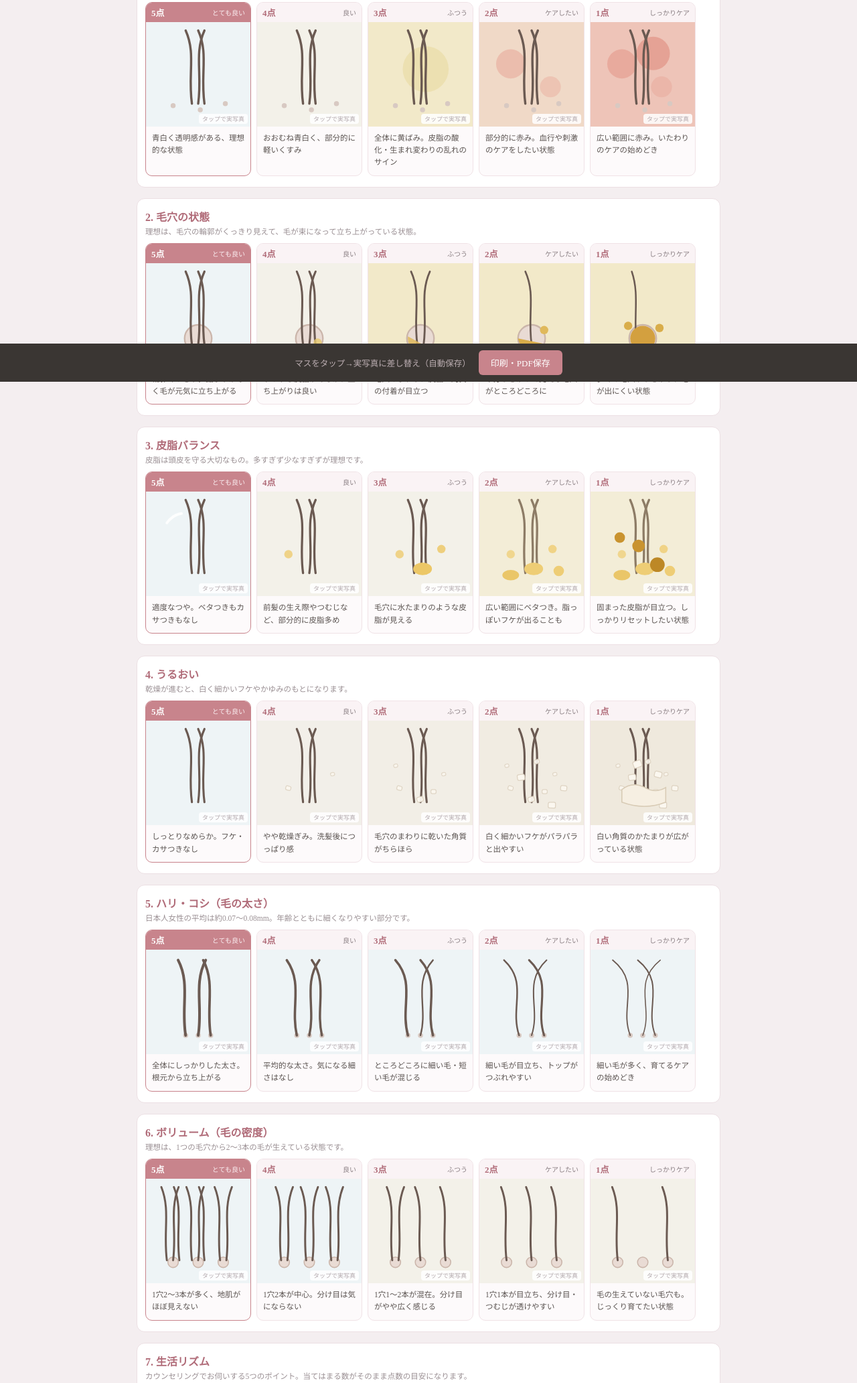
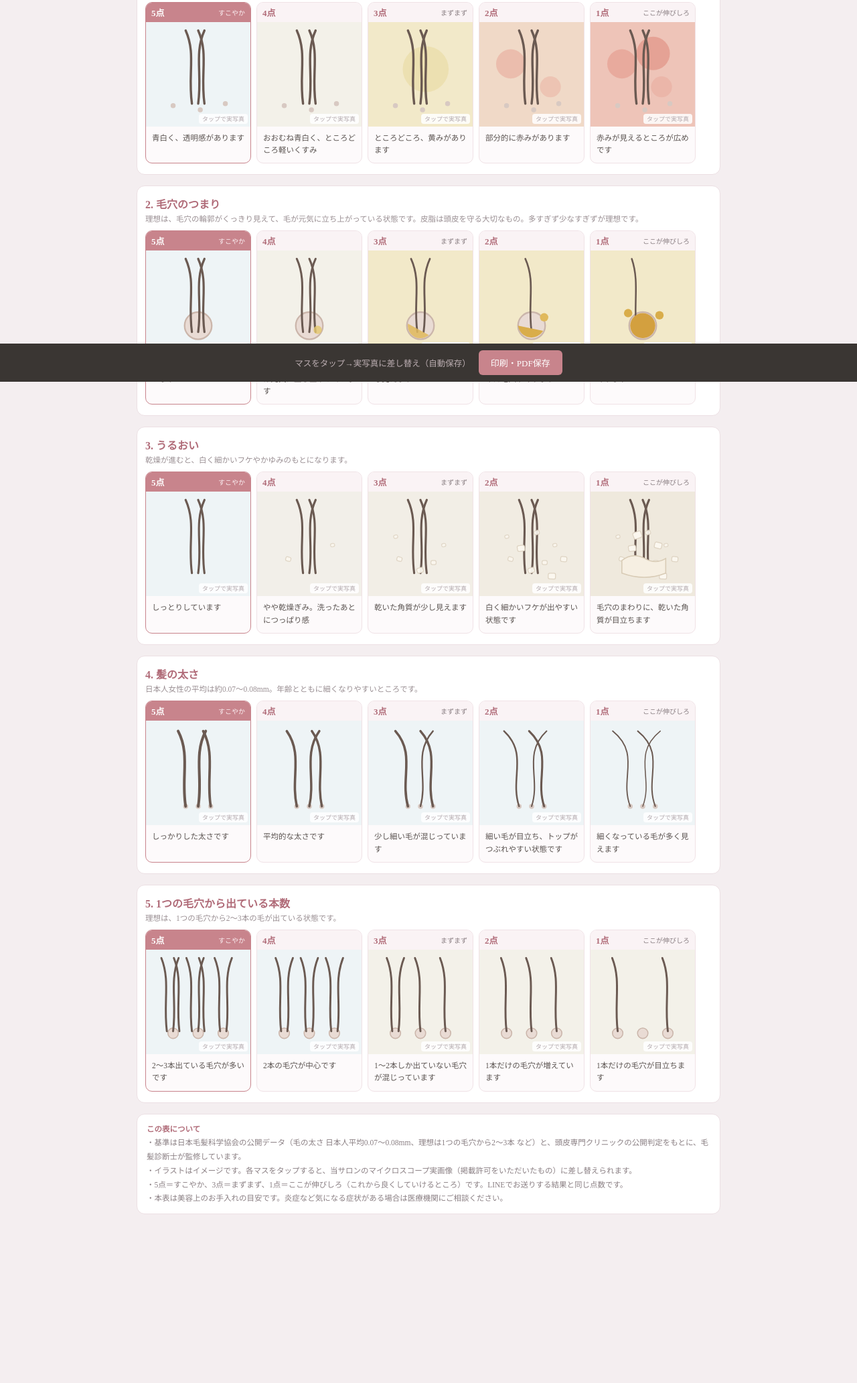
Before and after one commit to stylelfocus/lita-lab-tools, a plain HTML site: page mihon.html in a window 1280 px wide. Shown: the part 230-2295 px from the top of the page at 67% size. After the commit the page ends 2133 px from the top, so only its background shows below. Drawn offline with Linux system fonts and the light colour scheme.

Commit message:
頭皮コンディション見本表を最新に（5項目×5点満点・印刷はA4たて1枚）
原本＝Lita-lab-AI-Code/tools/Lita-lab_頭皮コンディション見本表.html と同じ中身。
2026-11-13 に5項目×5点満点へ作り直し、2026-11-16 に印刷でA4たて1枚に収まるようにした分を反映。
2026-11-16 オーナーの決裁「反映する」。

Co-Authored-By: Claude Opus 5 <noreply@anthropic.com>

```diff
--- a/mihon.html
+++ b/mihon.html
@@ -45,12 +45,31 @@
   .toolbar button { font-family:inherit; font-size:13px; background:#C8848C; color:#fff; border:0; padding:9px 18px; border-radius:6px; cursor:pointer; }
   .toolbar .tnote { color:#bcaeb2; }
 
+  /* ===== 印刷＝A4たて1枚にちょうど収まる形（画面の見た目は変えていない） ===== */
+  @page { size:A4 portrait; margin:7mm 7mm 6mm; }
   @media print {
     body { background:#fff; padding:0; }
+    .wrap { max-width:none; width:196mm; margin:0; padding:0; }
     .toolbar, .ph .hint, .ph .del { display:none !important; }
-    .item { break-inside:avoid; }
-    .cells { overflow:visible; }
-    .cell { flex:1 1 0; }
+
+    .head { padding-bottom:4px; margin-bottom:3px; border-bottom-width:1.5px; }
+    .logo { font-size:18px; }
+    .title { font-size:12px; letter-spacing:1px; }
+    .lead { font-size:9.5px; line-height:1.5; margin:5px 0 6px; }
+
+    .item { break-inside:avoid; margin-bottom:4px; padding:5px 6px 4px; border-radius:8px; }
+    .item h2 { font-size:13px; margin:0 0 1px; }
+    .item .sub { font-size:10px; line-height:1.45; margin:0 0 3px; }
+
+    .cells { gap:3px; overflow:visible; padding-bottom:0; }
+    .cell { flex:1 1 0; min-width:0; border-radius:6px; }
+    .cell .lv { padding:1px 4px; }
+    .cell .lv .n { font-size:9.5px; }
+    .cell .lv .tag { font-size:7.5px; }
+    .ph { aspect-ratio:2.6; }
+    .cell .tx { font-size:11.5px; line-height:1.4; padding:4px 4px 5px; }
+
+    .note { padding:6px 9px; font-size:8.5px; line-height:1.5; border-radius:8px; }
   }
 </style>
 </head>
@@ -60,27 +79,16 @@
     <div class="logo">Lita-lab</div>
     <div class="title">頭皮コンディション 見本表</div>
   </div>
-  <p class="lead">マイクロスコープで見た頭皮の状態を、5つの段階でご覧いただけます。<br>
+  <p class="lead">マイクロスコープで見た頭皮の状態を、5つの項目・5点満点でご覧いただけます。<br>
   「今どのあたりか」「これからどこを目指すか」を一緒に確認するための表です。</p>
 
   <div id="items"></div>
-
-  <div class="item">
-    <h2>7. 生活リズム</h2>
-    <p class="sub">カウンセリングでお伺いする5つのポイント。当てはまる数がそのまま点数の目安になります。</p>
-    <div class="liferow">
-      <div class="lifechip"><b>①睡眠</b><br>6時間以上とれている</div>
-      <div class="lifechip"><b>②食事</b><br>タンパク質を意識できている</div>
-      <div class="lifechip"><b>③ストレス</b><br>強いストレスが続いていない</div>
-      <div class="lifechip"><b>④紫外線・熱</b><br>帽子・ドライヤーの距離など配慮あり</div>
-      <div class="lifechip"><b>⑤洗い方</b><br>爪を立てず、すすぎまで丁寧</div>
-    </div>
-  </div>
 
   <div class="note">
     <b>この表について</b><br>
     ・基準は日本毛髪科学協会の公開データ（毛の太さ 日本人平均0.07〜0.08mm、理想は1つの毛穴から2〜3本 など）と、頭皮専門クリニックの公開判定をもとに、毛髪診断士が監修しています。<br>
     ・イラストはイメージです。各マスをタップすると、当サロンのマイクロスコープ実画像（掲載許可をいただいたもの）に差し替えられます。<br>
+    ・5点＝すこやか、3点＝まずまず、1点＝ここが伸びしろ（これから良くしていけるところ）です。LINEでお送りする結果と同じ点数です。<br>
     ・本表は美容上のお手入れの目安です。炎症など気になる症状がある場合は医療機関にご相談ください。
   </div>
 </div>
@@ -93,54 +101,46 @@
 <script>
 // ============ データ ============
 var ITEMS = [
-  { id:"color", name:"1. 頭皮の色つや",
+  { id:"color", name:"1. 頭皮の色",
     sub:"健やかな頭皮は、毛根が透けてうっすら青白く見えます。",
     tx:[
-      "青白く透明感がある、理想的な状態",
-      "おおむね青白く、部分的に軽いくすみ",
-      "全体に黄ばみ。皮脂の酸化・生まれ変わりの乱れのサイン",
-      "部分的に赤み。血行や刺激のケアをしたい状態",
-      "広い範囲に赤み。いたわりのケアの始めどき" ] },
-  { id:"pore", name:"2. 毛穴の状態",
-    sub:"理想は、毛穴の輪郭がくっきり見えて、毛が束になって立ち上がっている状態。",
+      "青白く、透明感があります",
+      "おおむね青白く、ところどころ軽いくすみ",
+      "ところどころ、黄みがあります",
+      "部分的に赤みがあります",
+      "赤みが見えるところが広めです" ] },
+  { id:"pore", name:"2. 毛穴のつまり",
+    sub:"理想は、毛穴の輪郭がくっきり見えて、毛が元気に立ち上がっている状態です。皮脂は頭皮を守る大切なもの。多すぎず少なすぎずが理想です。",
     tx:[
-      "輪郭くっきり。詰まりがなく毛が元気に立ち上がる",
-      "うっすら皮脂があるが、立ち上がりは良い",
-      "毛穴のまわりに皮脂・角質の付着が目立つ",
-      "半分ふさがって見える毛穴がところどころに",
-      "多くの毛穴がふさがり、毛が出にくい状態" ] },
-  { id:"sebum", name:"3. 皮脂バランス",
-    sub:"皮脂は頭皮を守る大切なもの。多すぎず少なすぎずが理想です。",
-    tx:[
-      "適度なつや。ベタつきもカサつきもなし",
-      "前髪の生え際やつむじなど、部分的に皮脂多め",
-      "毛穴に水たまりのような皮脂が見える",
-      "広い範囲にベタつき。脂っぽいフケが出ることも",
-      "固まった皮脂が目立つ。しっかりリセットしたい状態" ] },
-  { id:"dry", name:"4. うるおい",
+      "毛穴の輪郭がくっきりしています",
+      "うっすら皮脂があるが、毛は元気に立ち上がっています",
+      "毛穴のまわりに、皮脂が少し見えます",
+      "皮脂や角質で、ふさがりかけた毛穴があります",
+      "皮脂が固まっている毛穴があります" ] },
+  { id:"dry", name:"3. うるおい",
     sub:"乾燥が進むと、白く細かいフケやかゆみのもとになります。",
     tx:[
-      "しっとりなめらか。フケ・カサつきなし",
-      "やや乾燥ぎみ。洗髪後につっぱり感",
-      "毛穴のまわりに乾いた角質がちらほら",
-      "白く細かいフケがパラパラと出やすい",
-      "白い角質のかたまりが広がっている状態" ] },
-  { id:"hari", name:"5. ハリ・コシ（毛の太さ）",
-    sub:"日本人女性の平均は約0.07〜0.08mm。年齢とともに細くなりやすい部分です。",
+      "しっとりしています",
+      "やや乾燥ぎみ。洗ったあとにつっぱり感",
+      "乾いた角質が少し見えます",
+      "白く細かいフケが出やすい状態です",
+      "毛穴のまわりに、乾いた角質が目立ちます" ] },
+  { id:"hari", name:"4. 髪の太さ",
+    sub:"日本人女性の平均は約0.07〜0.08mm。年齢とともに細くなりやすいところです。",
     tx:[
-      "全体にしっかりした太さ。根元から立ち上がる",
-      "平均的な太さ。気になる細さはなし",
-      "ところどころに細い毛・短い毛が混じる",
-      "細い毛が目立ち、トップがつぶれやすい",
-      "細い毛が多く、育てるケアの始めどき" ] },
-  { id:"vol", name:"6. ボリューム（毛の密度）",
-    sub:"理想は、1つの毛穴から2〜3本の毛が生えている状態です。",
+      "しっかりした太さです",
+      "平均的な太さです",
+      "少し細い毛が混じっています",
+      "細い毛が目立ち、トップがつぶれやすい状態です",
+      "細くなっている毛が多く見えます" ] },
+  { id:"vol", name:"5. 1つの毛穴から出ている本数",
+    sub:"理想は、1つの毛穴から2〜3本の毛が出ている状態です。",
     tx:[
-      "1穴2〜3本が多く、地肌がほぼ見えない",
-      "1穴2本が中心。分け目は気にならない",
-      "1穴1〜2本が混在。分け目がやや広く感じる",
-      "1穴1本が目立ち、分け目・つむじが透けやすい",
-      "毛の生えていない毛穴も。じっくり育てたい状態" ] },
+      "2〜3本出ている毛穴が多いです",
+      "2本の毛穴が中心です",
+      "1〜2本しか出ていない毛穴が混じっています",
+      "1本だけの毛穴が増えています",
+      "1本だけの毛穴が目立ちます" ] },
 ];
 
 // ============ イラスト生成（レベル1=最良〜5=ケア時） ============
@@ -217,7 +217,7 @@ function illVol(lv){
   return svgWrap(out, SCALPS[lv<=2?0:1]);
 }
 var ILL = { color:illColor, pore:illPore, sebum:illSebum, dry:illDry, hari:illHari, vol:illVol };
-var LVTAG = ["とても良い","良い","ふつう","ケアしたい","しっかりケア"];
+var LVTAG = ["すこやか","","まずまず","","ここが伸びしろ"];
 
 // ============ 描画 ============
 var KEY = "litalab_scalp_chart_v1";
```
